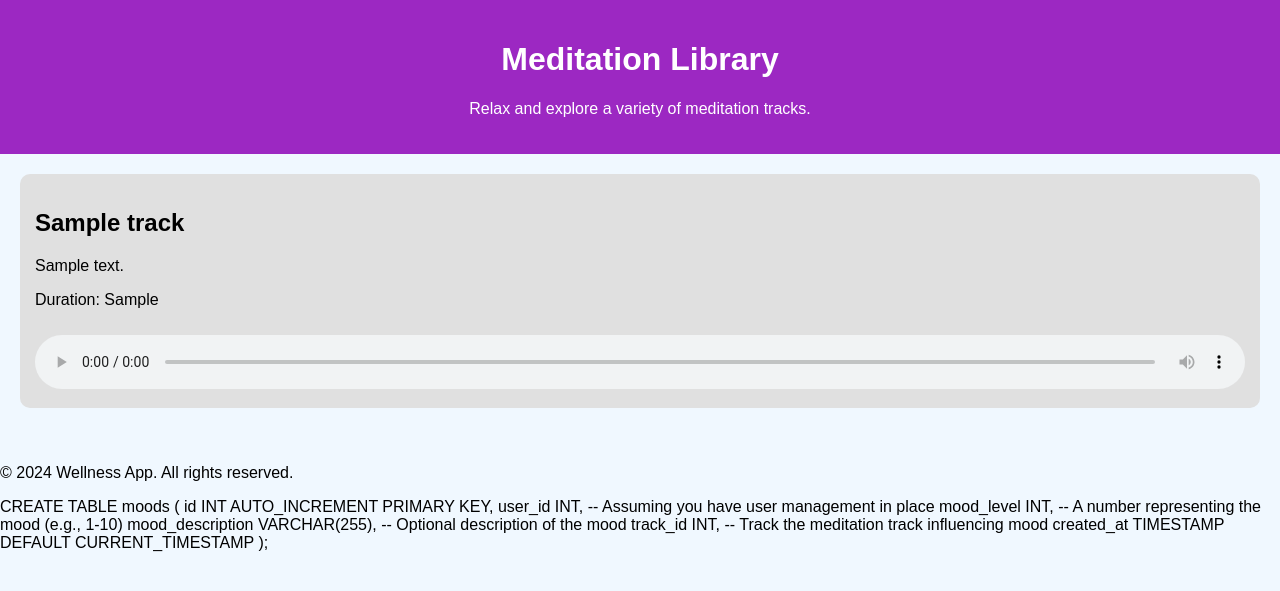
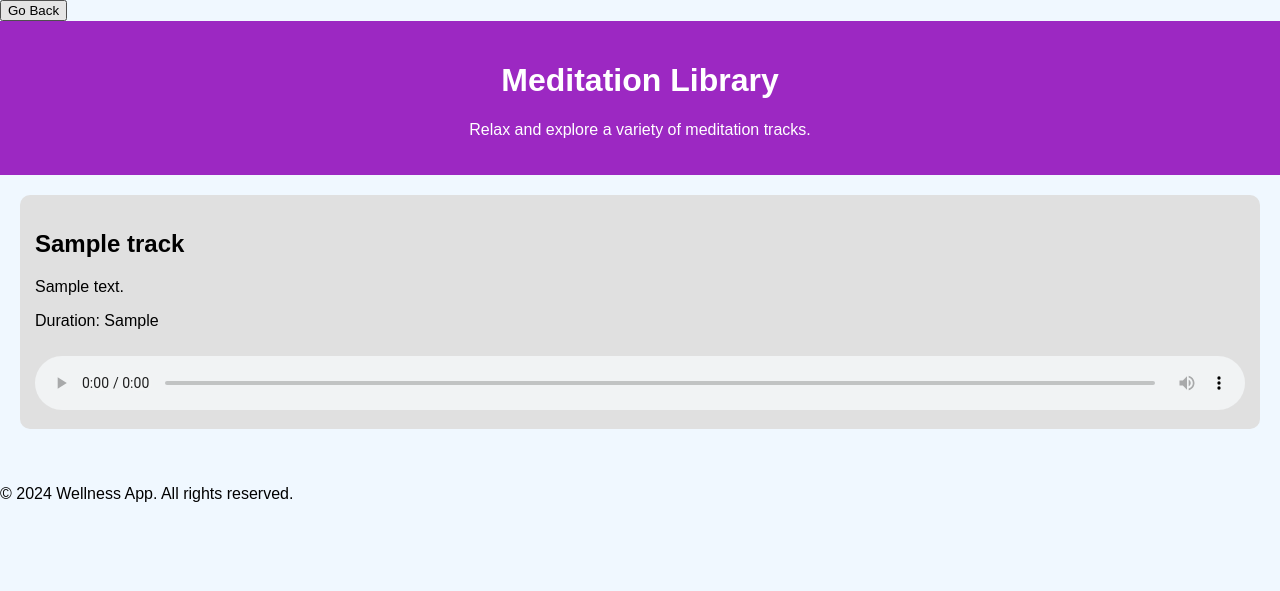
Before and after one commit to SureshChitkara/Wellness-App-Back-End-, a PHP site: page /meditation_library.php in a window 1280 px wide. Shown: the top 591 px of the page. Run offline with PHP 8.4, Linux system fonts and the light colour scheme; tables that the repository leaves empty or names only in its code hold one stand-in row (values such as "Sample post").

Commit message:
Update meditation_library.php

```diff
--- a/Source Files/meditation_library.php
+++ b/Source Files/meditation_library.php
@@ -1,6 +1,23 @@
 <?php
 // Include the database connection
 include 'db_connect.php';
+
+// Pagination setup
+$page = isset($_GET['page']) ? (int)$_GET['page'] : 1;
+$tracks_per_page = 5;
+$offset = ($page - 1) * $tracks_per_page;
+
+// Fetch meditation tracks with pagination
+$stmt = $pdo->prepare('SELECT * FROM meditation_tracks LIMIT :limit OFFSET :offset');
+$stmt->bindValue(':limit', $tracks_per_page, PDO::PARAM_INT);
+$stmt->bindValue(':offset', $offset, PDO::PARAM_INT);
+$stmt->execute();
+$tracks = $stmt->fetchAll();
+
+// Count total meditation tracks for pagination
+$total_tracks_stmt = $pdo->query('SELECT COUNT(*) FROM meditation_tracks');
+$total_tracks = $total_tracks_stmt->fetchColumn();
+$total_pages = ceil($total_tracks / $tracks_per_page);
 ?>
 
 <!DOCTYPE html>
@@ -36,9 +53,34 @@ include 'db_connect.php';
             width: 100%;
             margin-top: 10px;
         }
+        .pagination {
+            margin-top: 20px;
+            text-align: center;
+        }
+        .pagination a {
+            text-decoration: none;
+            color: #9c28c2;
+            padding: 10px;
+            margin: 0 5px;
+            border: 1px solid #9c28c2;
+            border-radius: 5px;
+        }
+        .pagination a:hover {
+            background-color: #9c28c2;
+            color: white;
+        }
     </style>
 </head>
 <body>
+
+<!-- Back Button -->
+<button onclick="goBack()">Go Back</button>
+
+<script>
+function goBack() {
+    window.history.back();
+}
+</script>
 
 <header>
     <h1>Meditation Library</h1>
@@ -47,10 +89,6 @@ include 'db_connect.php';
 
 <div class="container">
     <?php
-    // Fetch meditation tracks from the database
-    $stmt = $pdo->query('SELECT * FROM meditation_tracks');
-    $tracks = $stmt->fetchAll();
-
     // Check if there are any tracks
     if (count($tracks) > 0) {
         foreach ($tracks as $track) {
@@ -65,6 +103,17 @@ include 'db_connect.php';
         echo "<p>No meditation tracks available at the moment. Please check back later.</p>";
     }
     ?>
+
+    <!-- Pagination -->
+    <div class="pagination">
+        <?php if ($page > 1): ?>
+            <a href="?page=<?php echo $page - 1; ?>">&laquo; Previous</a>
+        <?php endif; ?>
+
+        <?php if ($page < $total_pages): ?>
+            <a href="?page=<?php echo $page + 1; ?>">Next &raquo;</a>
+        <?php endif; ?>
+    </div>
 </div>
 
 <footer>
@@ -73,11 +122,3 @@ include 'db_connect.php';
 
 </body>
 </html>
-CREATE TABLE moods (
-    id INT AUTO_INCREMENT PRIMARY KEY,
-    user_id INT,  -- Assuming you have user management in place
-    mood_level INT,  -- A number representing the mood (e.g., 1-10)
-    mood_description VARCHAR(255),  -- Optional description of the mood
-    track_id INT,  -- Track the meditation track influencing mood
-    created_at TIMESTAMP DEFAULT CURRENT_TIMESTAMP
-);
```
